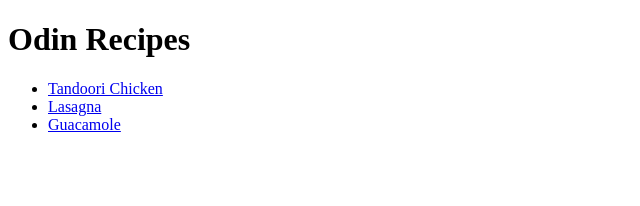
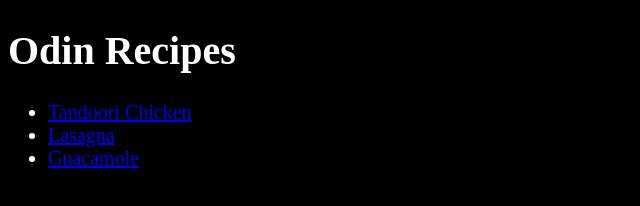
Before and after one commit to jHa1911/odin-recipes, a plain HTML site: page index.html in a window 1280 px wide. Shown: the whole page, without its empty margins (0-640 px from the left). Drawn offline with Linux system fonts and the light colour scheme.

Commit message:
index.html and style.css

```diff
--- a/index.html
+++ b/index.html
@@ -3,7 +3,8 @@
 <head>
     <meta charset="UTF-8">
     <meta name="viewport" content="width=device-width, initial-scale=1.0">
-    <title>Odin Recipes</title>
+    <link href="style.css" rel="stylesheet">
+    <title class="unique">Odin Recipes</title>
 </head>
 <body>
     <h1>Odin Recipes</h1>
--- /dev/null
+++ b/style.css
@@ -0,0 +1,11 @@
+body{
+    background-color: black;
+    font-size: 20px;
+    color: white;
+
+
+}
+
+.unique{
+    color: white
+}
```
